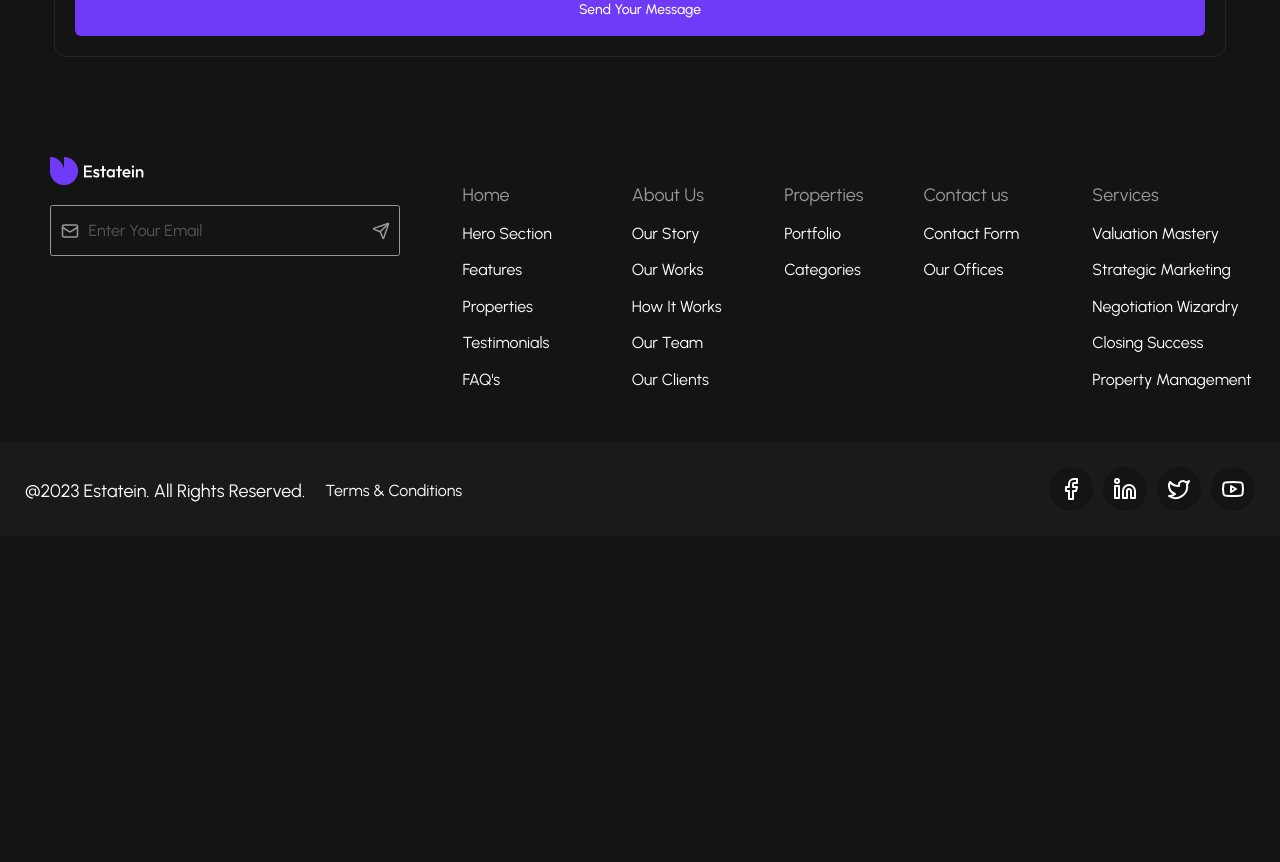
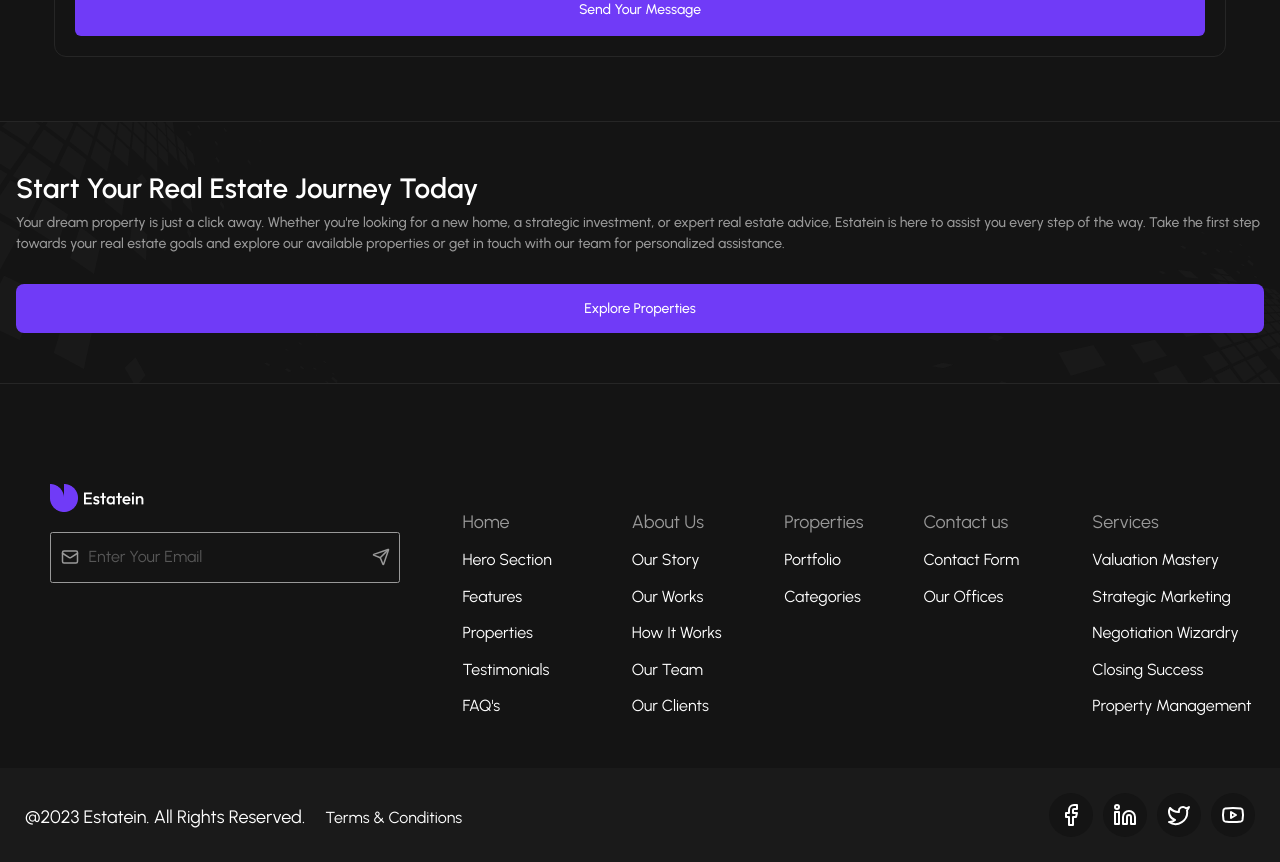
Before and after one commit to beqa200/real-estate-collab, a React (Vite) app: page /properties in a window 1280 px wide. Shown: the part 3100-3962 px from the top of the page. Before the commit the page ends 3636 px from the top, so only its background shows below. Built offline with nearby package versions, Linux system fonts and the light colour scheme; no server answers.

Commit message:
add the suggestion for the properties page

```diff
--- a/src/components/properties/FindPropertyAd.tsx
+++ b/src/components/properties/FindPropertyAd.tsx
@@ -2,7 +2,7 @@ import React from "react";
 
 const FindPropertyAd: React.FC = () => {
   return (
-    <div className="py-[5rem] px-[1.6rem] border-y-1 border-y-[#262626] bg-custom-gradient">
+    <div className="custom-prop-container bg-custom-gradient">
       <h4 className="text-[2.8rem] font-semibold leading-[1.5] text-white">
         Find Your Dream Property
       </h4>
--- a/src/components/properties/StartToday.tsx
+++ /dev/null
@@ -1,5 +0,0 @@
-const StartToday: React.FC = () => {
-  return <div></div>;
-};
-
-export default StartToday;
--- a/src/index.css
+++ b/src/index.css
@@ -180,4 +180,8 @@ body {
     .optional {
         @apply w-[1rem] h-[1rem] bg-[#703bf7] rounded-[50%] absolute top-[2.1rem] left-[90%]
     }
+
+    .custom-prop-container {
+        @apply py-[5rem] px-[1.6rem] border-y-1 border-y-[#262626]
+    }
 }
--- a/src/pages/Properties.tsx
+++ b/src/pages/Properties.tsx
@@ -3,7 +3,7 @@ import Filter from "../components/properties/Filter";
 import ResultProducts from "../components/properties/ResultProducts";
 import Stars from "../images/home/stars.png";
 import SendMsg from "../components/properties/SendMsg";
-import StartToday from "../components/properties/StartToday";
+import Suggestion from "../components/home/Suggestion";
 
 const Properties: React.FC = () => {
   return (
@@ -12,7 +12,7 @@ const Properties: React.FC = () => {
       <Filter />
       <ResultProducts stars={Stars} />
       <SendMsg stars={Stars} />
-      <StartToday />
+      <Suggestion />
     </>
   );
 };
```
